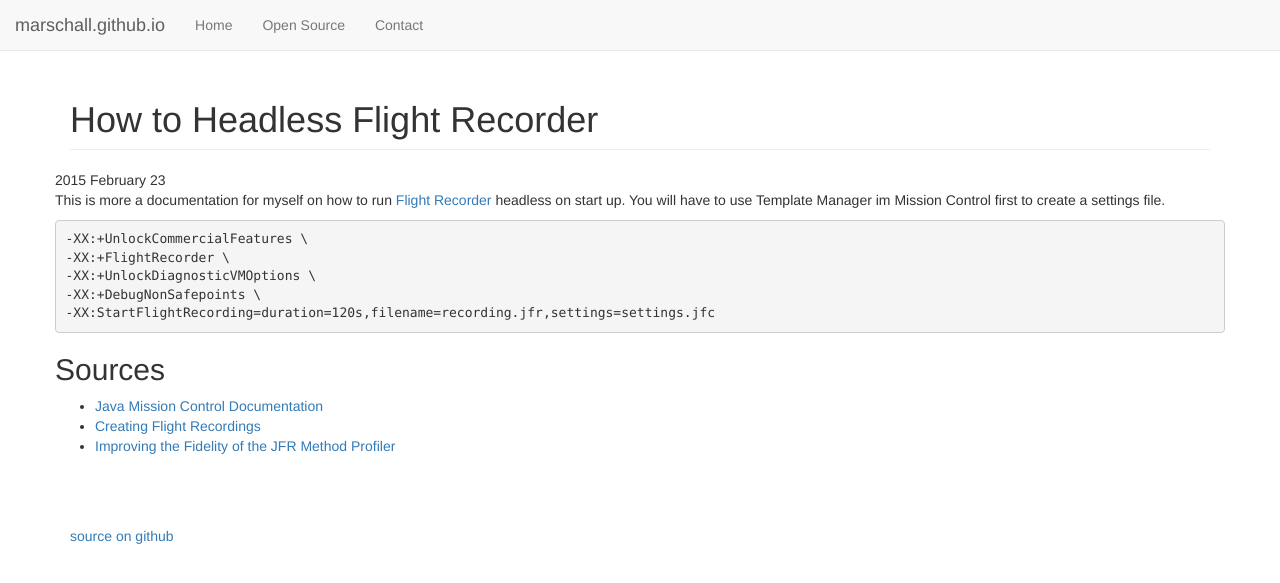
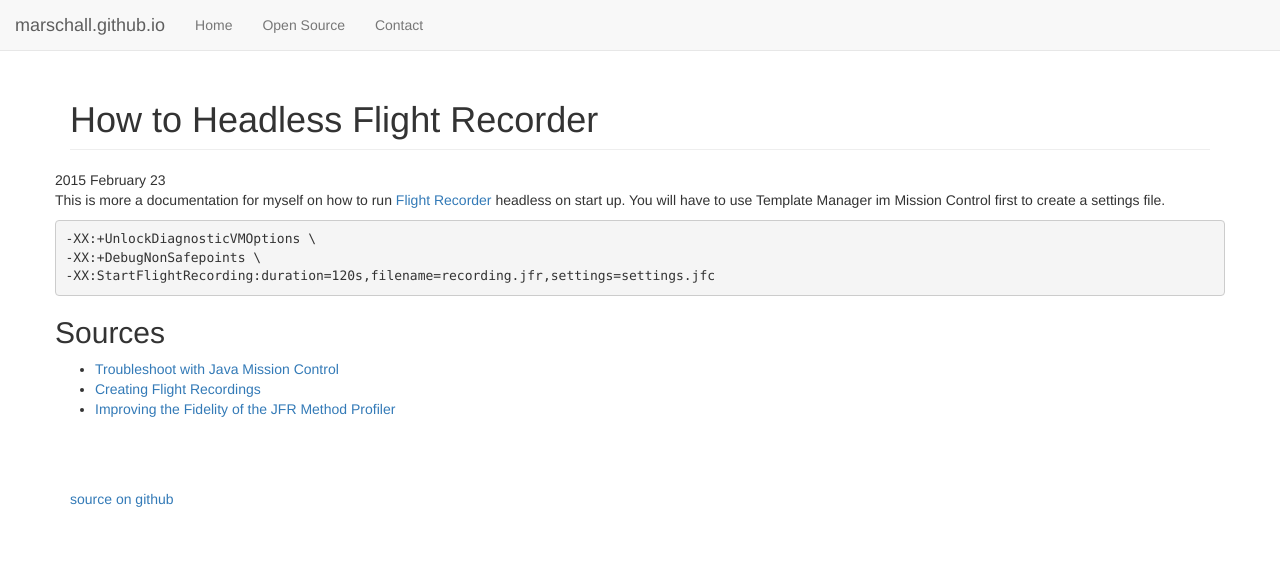
Before and after one commit to marschall/marschall.github.com, a Jekyll site: the page built from _posts/2015-02-23-headless-flight-recorder.md, in a window 1280 px wide. Shown: the top 583 px of the page. Built offline with Jekyll 4.4.1, drawn with Linux system fonts in a browser that asks for light colours.

Commit message:
update links

```diff
--- a/_posts/2015-02-23-headless-flight-recorder.md
+++ b/_posts/2015-02-23-headless-flight-recorder.md
@@ -5,15 +5,13 @@ title: How to Headless Flight Recorder
 
 This is more a documentation for myself on how to run [Flight Recorder](http://www.oracle.com/technetwork/java/javaseproducts/mission-control/java-mission-control-1998576.html) headless on start up. You will have to use Template Manager im Mission Control first to create a settings file.
 
-<pre><code>-XX:+UnlockCommercialFeatures \
--XX:+FlightRecorder \
--XX:+UnlockDiagnosticVMOptions \
+<pre><code>-XX:+UnlockDiagnosticVMOptions \
 -XX:+DebugNonSafepoints \
--XX:StartFlightRecording=duration=120s,filename=recording.jfr,settings=settings.jfc</code></pre>
+-XX:StartFlightRecording:duration=120s,filename=recording.jfr,settings=settings.jfc</code></pre>
 
 Sources
 -------
 
- * [Java Mission Control Documentation](http://docs.oracle.com/javacomponents/jmc-5-4/jfr-runtime-guide/run.htm#CHDIDCHG)
+ * [Troubleshoot with Java Mission Control](https://docs.oracle.com/en/java/javase/11/troubleshoot/diagnostic-tools.html#GUID-6786AA0B-B474-4E28-A9D6-75C31D37CCB7)
  * [Creating Flight Recordings](http://hirt.se/blog/?p=370)
  * [Improving the Fidelity of the JFR Method Profiler](http://hirt.se/blog/?p=609)
```
